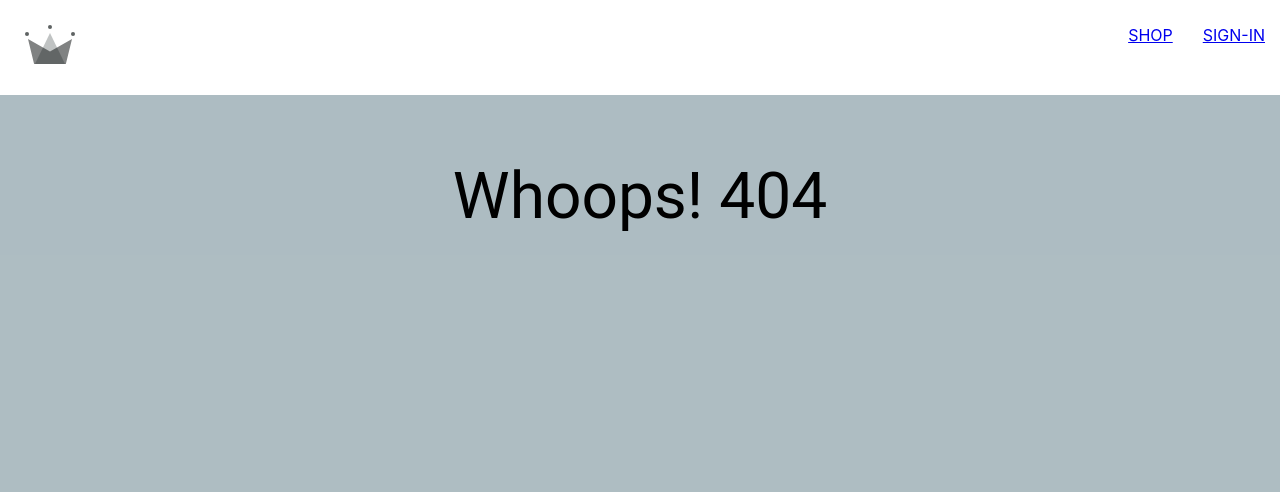
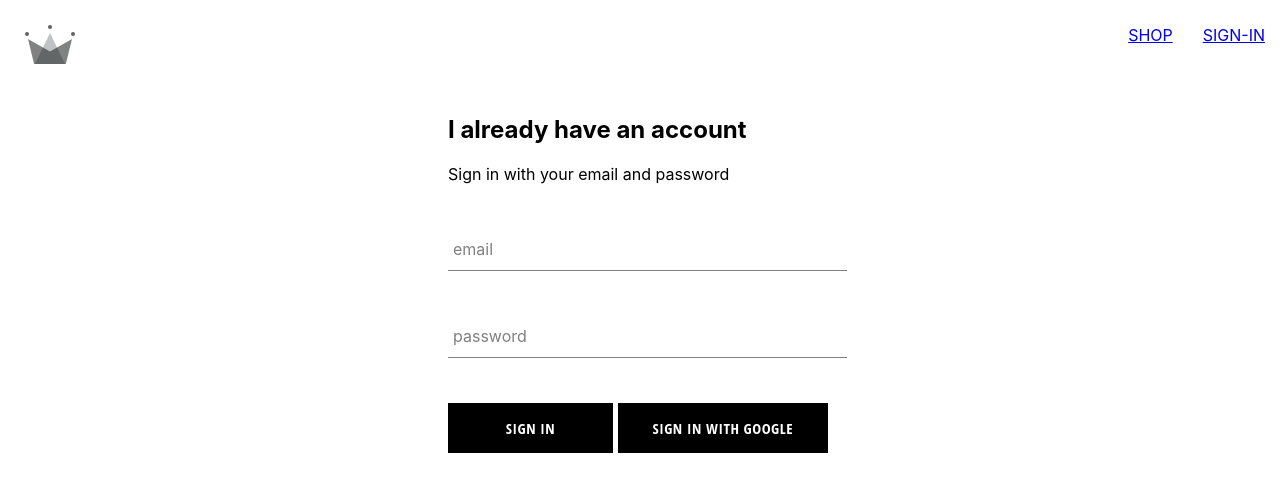
Before and after one commit to react-beginners/e-commerce, a React (Create React App) app: page /signin in a window 1280 px wide. Before the commit this address had no page. Shown: the top 492 px of the page. Built offline with nearby package versions, Linux system fonts and the light colour scheme.

Commit message:
Included signin form with google auth using firebase

```diff
--- a/package.json
+++ b/package.json
@@ -6,6 +6,7 @@
     "@testing-library/jest-dom": "^5.12.0",
     "@testing-library/react": "^11.2.6",
     "@testing-library/user-event": "^12.8.3",
+    "firebase": "^8.6.2",
     "node-sass": "^6.0.0",
     "react": "^17.0.2",
     "react-dom": "^17.0.2",
--- a/src/App.js
+++ b/src/App.js
@@ -5,6 +5,7 @@ import Header from './components/header/header.component';
 
 import HomePage from './pages/homepage/homepage.component';
 import ShopPage from './pages/shop/shop.component';
+import Signin from './components/sign-in/sign-in.component';
 
 import PageNotFound from './pages/404/pageNotFound';
 
@@ -13,8 +14,9 @@ function App() {
     <React.Fragment>
       <Header />
       <Switch>
-      <Route exact path='/shop/:category' component={ShopPage} />
+        <Route exact path='/shop/:category' component={ShopPage} />
         <Route exact path='/shop'component={ShopPage} />
+        <Route exact path='/signin'component={Signin} />
         <Route  exact path='/' component={HomePage} />
         <Route  path='*' component={PageNotFound}/>
       </Switch>
--- /dev/null
+++ b/src/components/custom-button/custom-buttom.styles.scss
@@ -0,0 +1,22 @@
+.custom-button {
+  min-width: 165px;
+  width: auto;
+  height: 50px;
+  letter-spacing: 0.5px;
+  line-height: 50px;
+  padding: 0 35px 0 35px;
+  font-size: 15px;
+  background-color: black;
+  color: white;
+  text-transform: uppercase;
+  font-family: 'Open Sans Condensed';
+  font-weight: bolder;
+  border: none;
+  cursor: pointer;
+
+  &:hover {
+    background-color: white;
+    color: black;
+    border: 1px solid black;
+  }
+}
--- /dev/null
+++ b/src/components/custom-button/custom-button.component.jsx
@@ -0,0 +1,11 @@
+import React from 'react';
+
+import './custom-buttom.styles.scss';
+
+const CustomButton = ({ children, ...otherProps }) => (
+  <button className='custom-button' {...otherProps}>
+    {children}
+  </button>
+);
+
+export default CustomButton;
--- /dev/null
+++ b/src/components/form-input/form-input.component.jsx
@@ -0,0 +1,20 @@
+import React from 'react';
+
+import './form-input.styles.scss';
+
+const FormInput = ({ handleChange, label, ...otherProps }) => (
+  <div className='group'>
+    <input className='form-input' onChange={handleChange} {...otherProps} />
+    {label ? (
+      <label
+        className={`${
+          otherProps.value.length ? 'shrink' : ''
+        } form-input-label`}
+      >
+        {label}
+      </label>
+    ) : null}
+  </div>
+);
+
+export default FormInput;
--- /dev/null
+++ b/src/components/form-input/form-input.styles.scss
@@ -0,0 +1,54 @@
+$sub-color: grey;
+$main-color: black;
+
+@mixin shrinkLabel {
+  top: -14px;
+  font-size: 12px;
+  color: $main-color;
+}
+
+.group {
+  position: relative;
+  margin: 45px 0;
+
+  .form-input {
+    background: none;
+    background-color: white;
+    color: $sub-color;
+    font-size: 18px;
+    padding: 10px 10px 10px 5px;
+    display: block;
+    width: 100%;
+    border: none;
+    border-radius: 0;
+    border-bottom: 1px solid $sub-color;
+    margin: 25px 0;
+
+    &:focus {
+      outline: none;
+    }
+
+    &:focus ~ .form-input-label {
+      @include shrinkLabel();
+    }
+  }
+
+  input[type='password'] {
+    letter-spacing: 0.3em;
+  }
+
+  .form-input-label {
+    color: $sub-color;
+    font-size: 16px;
+    font-weight: normal;
+    position: absolute;
+    pointer-events: none;
+    left: 5px;
+    top: 10px;
+    transition: 300ms ease all;
+
+    &.shrink {
+      @include shrinkLabel();
+    }
+  }
+}
--- /dev/null
+++ b/src/components/sign-in/sign-in.component.jsx
@@ -0,0 +1,65 @@
+import React from 'react';
+
+import FormInput from '../form-input/form-input.component';
+import CustomButton from '../custom-button/custom-button.component';
+
+import { signInWithGoogle } from '../../firebase/firebase.utils';
+
+import './sign-in.styles.scss';
+
+class SignIn extends React.Component {
+  constructor(props) {
+    super(props);
+
+    this.state = {
+      email: '',
+      password: ''
+    };
+  }
+
+  handleSubmit = event => {
+    event.preventDefault();
+
+    this.setState({ email: '', password: '' });
+  };
+
+  handleChange = event => {
+    const { value, name } = event.target;
+
+    this.setState({ [name]: value });
+  };
+
+
+
+  render() {
+    return (
+      <div className='sign-in'>
+        <h2>I already have an account</h2>
+        <span>Sign in with your email and password</span>
+
+        <form onSubmit={this.handleSubmit}>
+          <FormInput
+            name='email'
+            type='email'
+            handleChange={this.handleChange}
+            value={this.state.email}
+            label='email'
+            required
+          />
+          <FormInput
+            name='password'
+            type='password'
+            value={this.state.password}
+            handleChange={this.handleChange}
+            label='password'
+            required
+          />
+          <CustomButton type='submit'> Sign in </CustomButton>
+          &nbsp;<CustomButton onClick={signInWithGoogle}> Sign in with Google</CustomButton>
+        </form>
+      </div>
+    );
+  }
+}
+
+export default SignIn;
--- /dev/null
+++ b/src/components/sign-in/sign-in.styles.scss
@@ -0,0 +1,6 @@
+.sign-in {
+  width: 30vw;
+  display: flex;
+  flex-direction: column;
+  margin: 0 auto;
+}
--- /dev/null
+++ b/src/firebase/firebase.utils.js
@@ -0,0 +1,22 @@
+import firebase from 'firebase/app';
+import 'firebase/auth';
+
+const config = {
+    apiKey: "AIzaSyB1QYIDvGltmARHuR6Ge6barkElZIX9vPs",
+    authDomain: "e-com-e04da.firebaseapp.com",
+    projectId: "e-com-e04da",
+    storageBucket: "e-com-e04da.appspot.com",
+    messagingSenderId: "128068218681",
+    appId: "1:128068218681:web:da1d4e0d45a90e949dc2e8"
+}
+
+// Initialize Firebase
+firebase.initializeApp(config);
+
+export const auth = firebase.auth();
+
+const provider = new firebase.auth.GoogleAuthProvider();
+provider.setCustomParameters({prompt: 'select_account'});
+export const signInWithGoogle = () => auth.signInWithPopup(provider);
+
+export default firebase;
--- a/src/pages/shop/shop.component.jsx
+++ b/src/pages/shop/shop.component.jsx
@@ -21,7 +21,7 @@ export default class ShopPage extends React.Component{
             return(
                 <div className='shop-page' style={{margin: "0 10px"}}>
                     {collections
-                    .filter((collections, index) => collections.routeName == categoryTitle)
+                    .filter((collections, index) => collections.routeName === categoryTitle)
                     .map(({id, ...shoplist}) => (
                         <CollectionPreview showall={true} key={id} {...shoplist}/>
                     ))}
```
Also changed, not shown: 1 other file (tests, documents, lock files or other folders).
